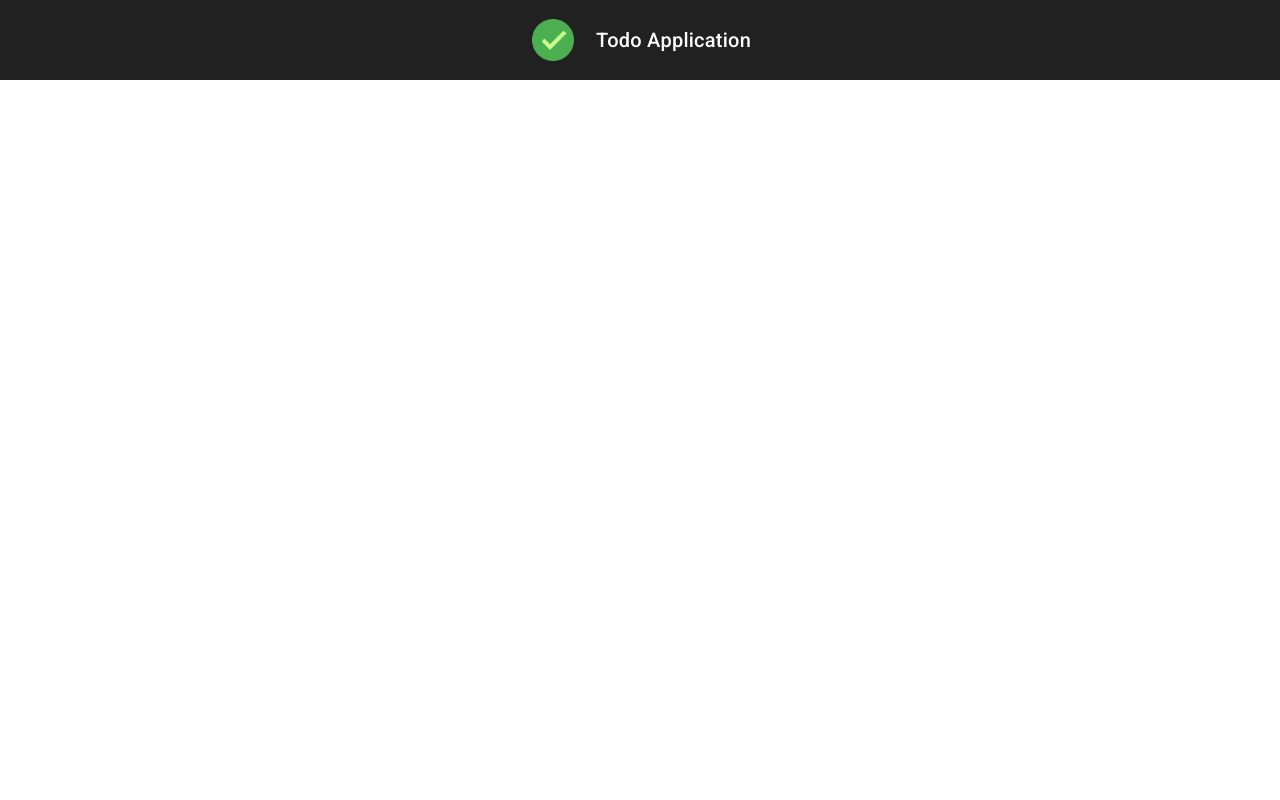
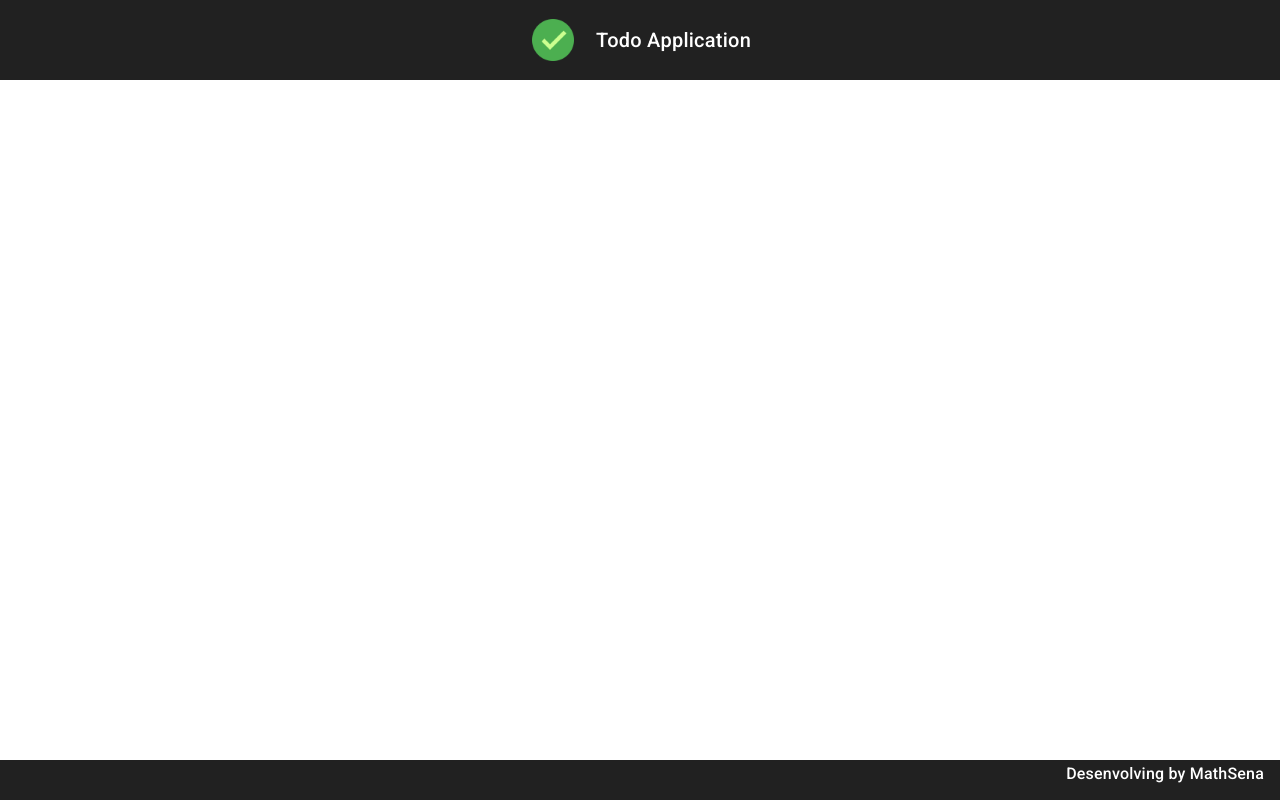
Before and after one commit to MathSena/TimeTodo, an Angular app in the folder front/: page / in a window 1280 px wide. Built offline with nearby package versions, Linux system fonts and the light colour scheme.

Commit message:
Create Footer component

```diff
--- a/front/src/app/app.component.html
+++ b/front/src/app/app.component.html
@@ -1 +1,2 @@
 <app-header></app-header>
+<app-footer></app-footer>
--- a/front/src/app/app.module.ts
+++ b/front/src/app/app.module.ts
@@ -7,11 +7,13 @@
 
 import {MatToolbarModule} from '@angular/material/toolbar';
 import {NgOptimizedImage} from "@angular/common";
+import { FooterComponent } from './components/footer/footer.component';
 
 @NgModule({
   declarations: [
     AppComponent,
-    HeaderComponent
+    HeaderComponent,
+    FooterComponent
   ],
   imports: [
     BrowserModule,
--- /dev/null
+++ b/front/src/app/components/footer/footer.component.css
@@ -0,0 +1,8 @@
+.footer{
+  height:5%;
+  position: fixed;
+  bottom:0;
+  justify-content:flex-end;
+  font-size:1rem;
+
+}
--- /dev/null
+++ b/front/src/app/components/footer/footer.component.html
@@ -0,0 +1,3 @@
+<mat-toolbar class="footer">
+  <p>Desenvolving by MathSena</p>
+</mat-toolbar>
```
Also changed, not shown: front/src/app/components/footer/footer.component.ts (added, +10 -0 lines), 1 other file (tests, documents, lock files or other folders).
